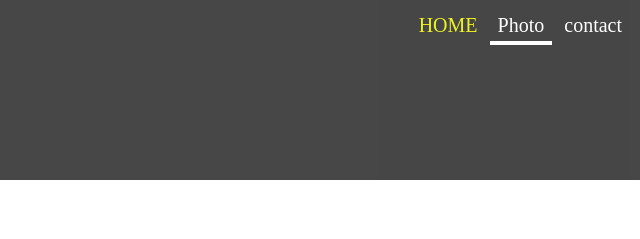
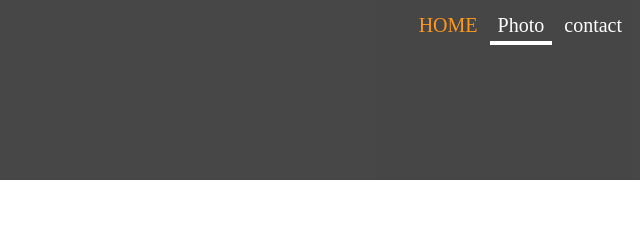
Before and after one commit to nakajimahiroki/myphotogallery, a plain HTML site: page photo.html in a window 1280 px wide. In both pictures the pointer is over the link "HOME". Shown: the top 239 px of the page, 640-1280 px from the left. Drawn offline with Linux system fonts and the light colour scheme.

Commit message:
Update photo.css

```diff
--- a/css/photo.css
+++ b/css/photo.css
@@ -42,16 +42,15 @@ body {
   }
 
   header li > a:hover {
-    color: rgb(237, 241, 10);
+    color: darkorange;
   }
   header {
     text-align: right;
-    background-size: cover;
     height: 160px;
     padding: 10px;
     background-color:#333;
     opacity: 0.9;
-    background-position: 50% 50%;
+    background-size: cover;
     margin-bottom: 60px;
   }
 
```
